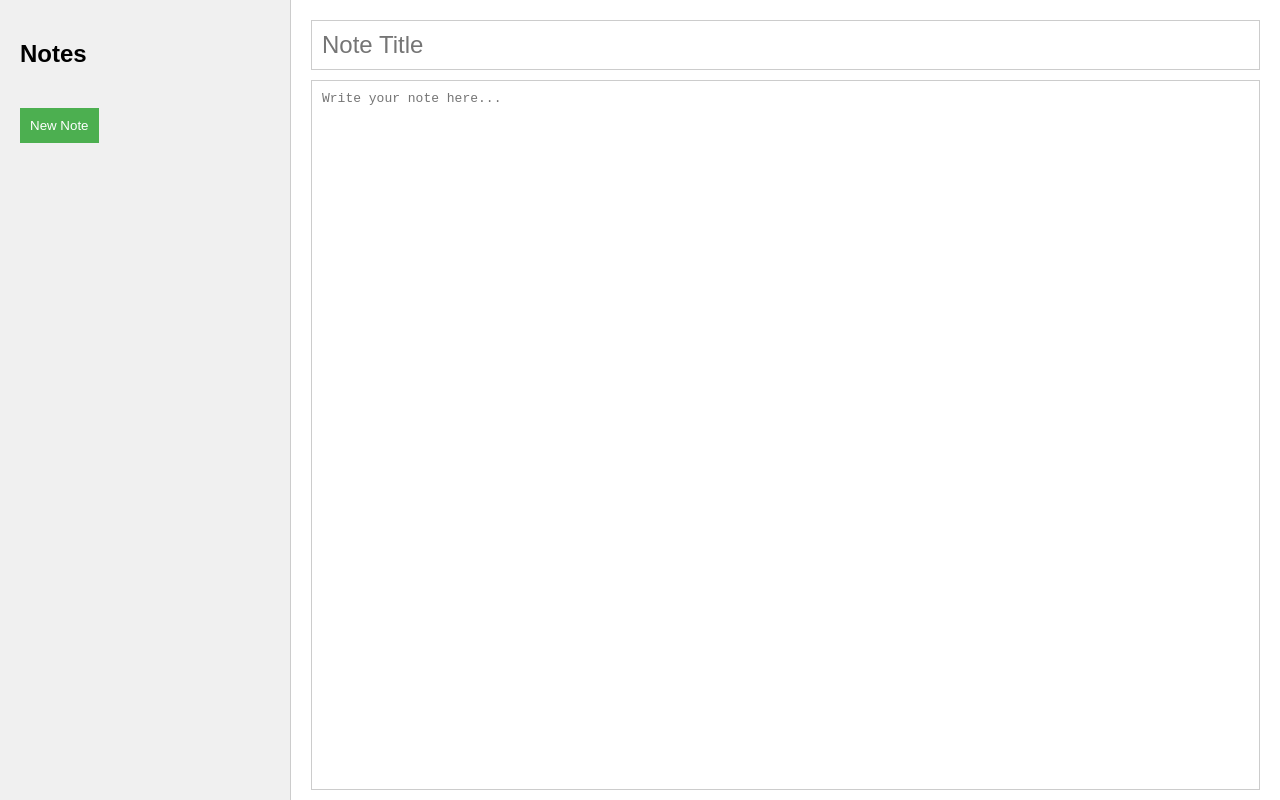
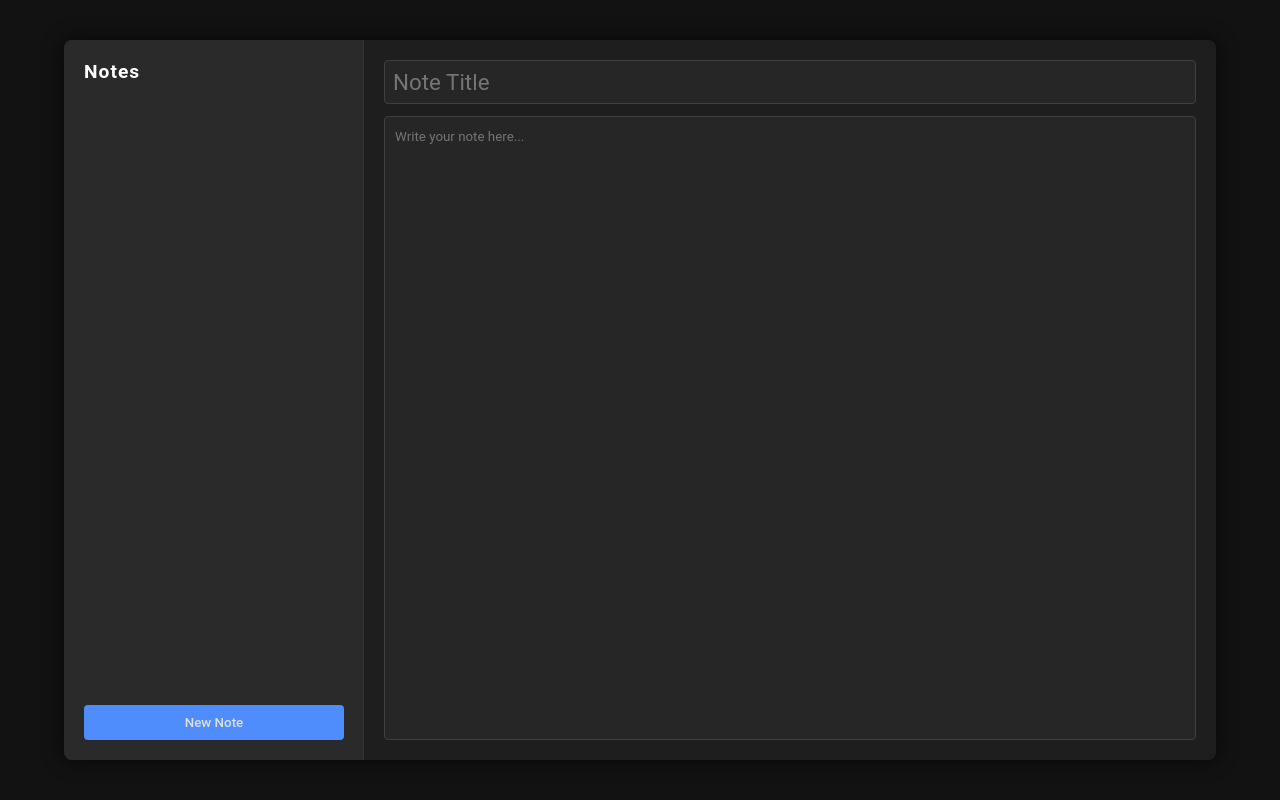
Before and after one commit to hihumanzone/Realtime-notes, a website: page public/index.html in a window 1280 px wide. Drawn offline with nearby package versions, Linux system fonts and the light colour scheme; no server answers.

Commit message:
Update style.css

```diff
--- a/public/style.css
+++ b/public/style.css
@@ -1,69 +1,165 @@
-body {
-    font-family: sans-serif;
+/* style.css - Modern Minimalist Dark Theme */
+
+* {
+  box-sizing: border-box;
   margin: 0;
   padding: 0;
+  font-family: "Roboto", sans-serif;
+}
+
+html, body {
+  width: 100%;
+  height: 100%;
+  background-color: #121212;
+  color: #E0E0E0;
+}
+
+body {
   display: flex;
-    height: 100vh;
+  align-items: center;
+  justify-content: center;
 }
 
 .container {
+  width: 90%;
+  max-width: 1200px;
+  height: 90vh;
   display: flex;
-    width: 100%;
-    height: 100%;
+  border-radius: 8px;
+  background-color: #1E1E1E;
+  overflow: hidden;
+  box-shadow: 0 0 20px rgba(0, 0, 0, 0.7);
 }
 
+/* Sidebar */
 #sidebar {
-    width: 250px;
-    background-color: #f0f0f0;
+  width: 300px;
+  background-color: #2A2A2A;
   padding: 20px;
-    border-right: 1px solid #ccc;
+  box-shadow: inset -1px 0 0 #333;
+  display: flex;
+  flex-direction: column;
+}
+
+#sidebar h2 {
+  margin-bottom: 16px;
+  font-size: 1.2rem;
+  letter-spacing: 1px;
+  color: #fff;
 }
 
 #note-list {
   list-style: none;
-    padding: 0;
-    margin: 0;
+  flex: 1;
+  overflow-y: auto;
+  margin-bottom: 16px;
 }
 
 #note-list li {
   padding: 10px;
-    border-bottom: 1px solid #ccc;
+  margin-bottom: 6px;
+  border-radius: 4px;
+  background-color: #3F3F3F;
+  color: #E0E0E0;
   cursor: pointer;
+  display: flex;
+  align-items: center;
+  justify-content: space-between;
+  transition: background-color 0.2s ease;
+}
+
+#note-list li:hover {
+  background-color: #5A5A5A;
 }
 
 #note-list li.active {
-    background-color: #ddd;
+  background-color: #616161;
+}
+
+/* Delete button within note items */
+#note-list li button {
+  background: transparent;
+  color: #BDBDBD;
+  border: none;
+  padding: 4px 8px;
+  cursor: pointer;
+  font-weight: bold;
+  border-radius: 4px;
+  transition: background-color 0.2s ease;
+}
+
+#note-list li button:hover {
+  background-color: #757575;
 }
 
 #new-note {
-    margin-top: 20px;
   padding: 10px;
-    background-color: #4CAF50;
-    color: white;
   border: none;
+  border-radius: 4px;
+  background: #4F8DFD;
+  color: #E0E0E0;
+  font-weight: 500;
   cursor: pointer;
+  transition: background-color 0.2s ease;
 }
 
+#new-note:hover {
+  background: #3B75DA;
+}
+
+/* Main Content */
 #main-content {
-    flex-grow: 1;
+  flex: 1;
+  display: flex;
+  flex-direction: column;
   padding: 20px;
 }
 
 #note-title {
-    width: 100%;
-    padding: 10px;
-    margin-bottom: 10px;
-    font-size: 1.5em;
-    border: 1px solid #ccc;
-    box-sizing: border-box;
+  font-size: 1.4rem;
+  margin-bottom: 12px;
+  padding: 8px;
+  background-color: #262626;
+  color: #E0E0E0;
+  border: 1px solid #3F3F3F;
+  border-radius: 4px;
+}
+
+#note-title:focus {
+  outline: 2px solid #4F8DFD;
+  border-color: #4F8DFD;
 }
 
 #note-content {
-    width: 100%;
-    height: calc(100% - 50px);
+  flex: 1;
+  resize: none;
   padding: 10px;
-    font-size: 1em;
-    border: 1px solid #ccc;
-    box-sizing: border-box;
-    resize: none;
+  background-color: #262626;
+  color: #E0E0E0;
+  border: 1px solid #3F3F3F;
+  border-radius: 4px;
+  line-height: 1.5;
 }
+
+#note-content:focus {
+  outline: 2px solid #4F8DFD;
+  border-color: #4F8DFD;
+}
+
+/* Scrollbar styling */
+::-webkit-scrollbar {
+  width: 8px;
+}
+
+::-webkit-scrollbar-track {
+  background-color: #2A2A2A;
+}
+
+::-webkit-scrollbar-thumb {
+  background-color: #4F4F4F;
+  border-radius: 4px;
+}
+
+::-webkit-scrollbar-thumb:hover {
+  background-color: #5F5F5F;
+}}
```
Lines whose indentation alone changed are shown as unchanged.
